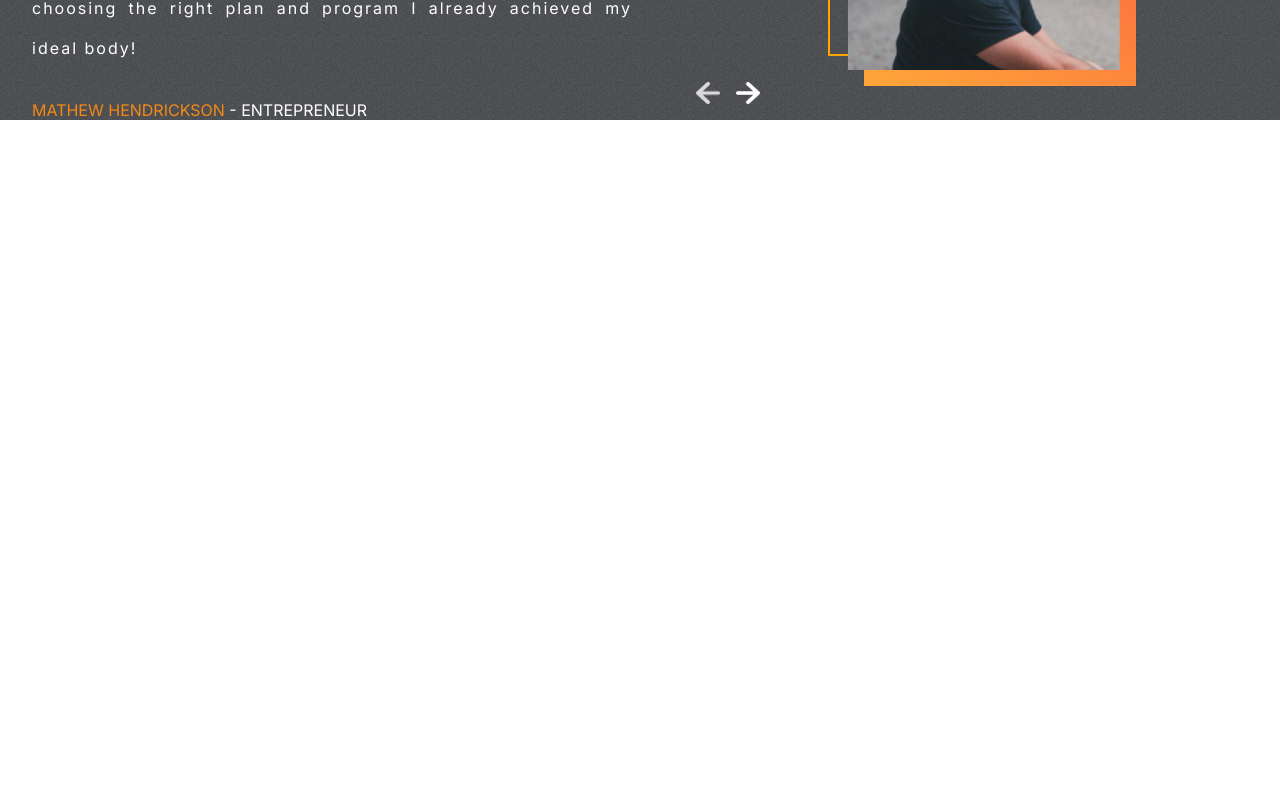
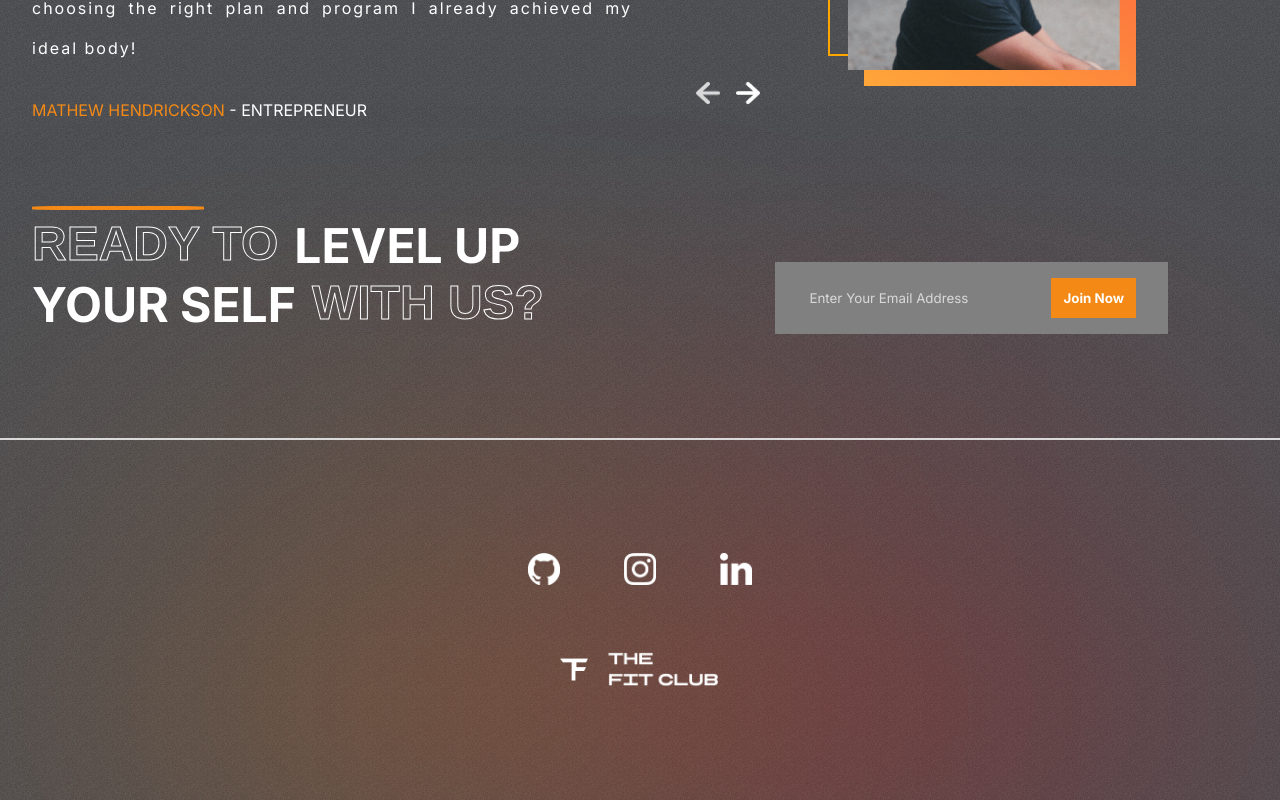
Before and after one commit to RifatNime/reactjs-fitness-club, a React (Create React App) app: page / in a window 1280 px wide. Shown: the part 2852-3652 px from the top of the page. Before the commit the page ends 2972 px from the top, so only its background shows below. Built offline with nearby package versions, Linux system fonts and the light colour scheme.

Commit message:
footer section start

```diff
--- a/src/App.js
+++ b/src/App.js
@@ -5,6 +5,8 @@ import Programs from './components/Programs/Programs';
 import Reasons from './components/Reasons/Reasons';
 import Plans from './components/Plans/Plans';
 import Testimonials from './components/Testimonials/Testimonials';
+import Join from './components/Join/Join';
+import Footer from './components/Footer/Footer';
 
 function App() {
   return (
@@ -14,6 +16,8 @@ function App() {
       <Reasons/>
       <Plans/>
       <Testimonials/>
+      <Join/>
+      <Footer/>
     </div>
   );
 }
--- /dev/null
+++ b/src/components/Footer/Footer.css
@@ -0,0 +1,51 @@
+.Footer-container {
+    position: relative;
+
+}
+
+.Footer-container>hr {
+    border: 1px solid var(--lightgray);
+}
+
+.footer {
+    padding: 1rem 2rem;
+    display: flex;
+    flex-direction: column;
+    gap: 4rem;
+    align-items: center;
+    justify-content: center;
+    height: 20rem;
+}
+
+.social-links {
+    display: flex;
+    gap: 4rem;
+}
+
+.social-links>img {
+    width: 2rem;
+    height: 2rem;
+    cursor: pointer;
+}
+
+.logo-f>img {
+    width: 10rem;
+}
+
+.Footer-container>:nth-child(3) {
+    bottom: 0;
+    right: 15%;
+    width: 26rem;
+    height: 12rem;
+    filter: blur(200px);
+    background: red;
+}
+
+.Footer-container>:nth-child(4) {
+    bottom: 0;
+    left: 15%;
+    width: 26rem;
+    height: 12rem;
+    filter: blur(200px);
+    background: rgb(255, 115, 0);
+}
--- /dev/null
+++ b/src/components/Footer/Footer.jsx
@@ -0,0 +1,27 @@
+import React from "react";
+import "./Footer.css";
+import Github from "../../assets/github.png";
+import Instagram from "../../assets/instagram.png";
+import LinkedIn from "../../assets/linkedin.png";
+import Logo from '../../assets/logo.png'
+const Footer = () => {
+  return (
+    <div className="Footer-container">
+      <hr />
+      <div className="footer">
+        <div className="social-links">
+          <img src={Github} alt="" />
+          <img src={Instagram} alt="" />
+          <img src={LinkedIn} alt="" />
+        </div>
+        <div className="logo-f">
+          <img src={Logo} alt="" />
+        </div>
+      </div>
+      <div className="blur blur-f"></div>
+      <div className="blur blur-f"></div>
+    </div>
+  );
+};
+
+export default Footer;
--- a/src/components/Hero/Hero.css
+++ b/src/components/Hero/Hero.css
@@ -136,7 +136,7 @@
 /* right side */
 .right-h>.btn {
     position: absolute;
-    right: 18rem;
+    /* right: 18rem; */
     top: 2rem;
     color: black;
 }
--- /dev/null
+++ b/src/components/Join/Join.css
@@ -0,0 +1,75 @@
+.Join {
+    padding: 0 2rem;
+    display: flex;
+    justify-content: space-between;
+    gap: 10rem;
+}
+
+.left-j {
+    color: white;
+    font-size: 3rem;
+    font-weight: bold;
+    text-transform: uppercase;
+    position: relative;
+}
+
+.left-j>hr {
+    position: absolute;
+    width: 10.5rem;
+    border: 2px solid var(--orange);
+    border-radius: 20%;
+    margin: -10px 0;
+}
+
+.left-j>div {
+    display: flex;
+    gap: 1rem;
+}
+
+.right-j {
+    margin-right: 5rem;
+    display: flex;
+    justify-content: center;
+    align-items: flex-end;
+
+}
+
+.email-container {
+    display: flex;
+    gap: 3rem;
+    background-color: gray;
+    padding: 1rem 2rem;
+}
+
+.email-container>input {
+    background-color: transparent;
+    border: none;
+    outline: none;
+    color: var(--lightgray)
+}
+
+::placeholder {
+    color: var(--lightgray)
+}
+
+.btn-j {
+    background-color: var(--orange);
+    color: white
+}
+
+@media screen and (max-width: 768px) {
+    .Join {
+        flex-direction: column;
+        gap: 1rem;
+    }
+
+    .left-j {
+        font-size: x-large;
+        flex-direction: column;
+    }
+
+    .right-j {
+        padding: 2rem;
+        margin-right: 0rem;
+    }
+}
--- /dev/null
+++ b/src/components/Join/Join.jsx
@@ -0,0 +1,41 @@
+import React, { useRef } from 'react';
+import './Join.css';
+import emailjs from '@emailjs/browser';
+
+const Join = () => {
+    const form = useRef();
+    const sendEmail = (e) => {
+        e.preventDefault();
+
+        emailjs.sendForm('service_o2yhxaf', 'template_of5wvbn', form.current, 'egxG82E_55K6AuSMt')
+            .then((result) => {
+                console.log(result.text);
+            }, (error) => {
+                console.log(error.text);
+            });
+            form.value = '';
+    };
+    return (
+        <div className='Join' id='join-us'>
+            <div className="left-j">
+                <hr />
+                <div>
+                    <span className='stroke-text'>Ready To</span>
+                    <span>Level Up</span>
+                </div>
+                <div>
+                    <span>Your Self</span>
+                    <span className='stroke-text'>With Us?</span>
+                </div>
+            </div>
+            <div className="right-j">
+                <form ref={form} className="email-container" onSubmit={sendEmail}>
+                    <input type="email" name='user_email' placeholder='Enter Your Email Address' />
+                    <button className='btn btn-j'>Join Now</button>
+                </form>
+            </div>
+        </div>
+    )
+}
+
+export default Join
--- a/src/components/Plans/Plans.jsx
+++ b/src/components/Plans/Plans.jsx
@@ -27,7 +27,7 @@ const Plans = () => {
                             ))}
                         </div>
                         <div>
-                            <span>See more benefits -></span>
+                            <span>See more benefits -> </span>
                         </div>
                         <button className="btn">Join now</button>
                     </div>
--- a/src/components/Testimonials/Testimonials.jsx
+++ b/src/components/Testimonials/Testimonials.jsx
@@ -9,7 +9,7 @@ import { motion } from "framer-motion";
 const Testimonials = () => {
 
     const [selected, setSelected] = useState(0);
-    const tLenght = testimonialsData.length;
+    const tLength = testimonialsData.length;
 
   return (
     <div className="testimonials">
@@ -30,8 +30,17 @@ const Testimonials = () => {
             <div></div>
             <img src={testimonialsData[selected].image} alt="" />
             <div className="arrows">
-            <img src={leftArrow} alt="" />
-            <img src={rightArrow} alt="" />
+            <img onClick={()=>{
+                selected === 0
+                ? setSelected(tLength -1)
+                : setSelected((prev) => prev -1)
+            }}
+            src={leftArrow} alt="" />
+            <img onClick={()=>{
+                selected === tLength -1
+                ? setSelected(0)
+                : setSelected((prev) => prev +1)
+            }} src={rightArrow} alt="" />
             </div>
         </div>
 
--- a/src/data/testimonialsData.js
+++ b/src/data/testimonialsData.js
@@ -18,7 +18,7 @@ export const testimonialsData = [
   },
   {
     image : image3,
-    review:' Lorem ipsum dolor sit, amet consectetur adipisicing elit. Minima aspernatur quod voluptatem',
+    review:' Lorem ipsum dolor sit, amet consectetur adipisicing elit. Minima aspernatur quod voluptatem perferendis impedit sint ',
     name: 'FRANKLIN',
     status: "CUSTOMER"
   }
```
